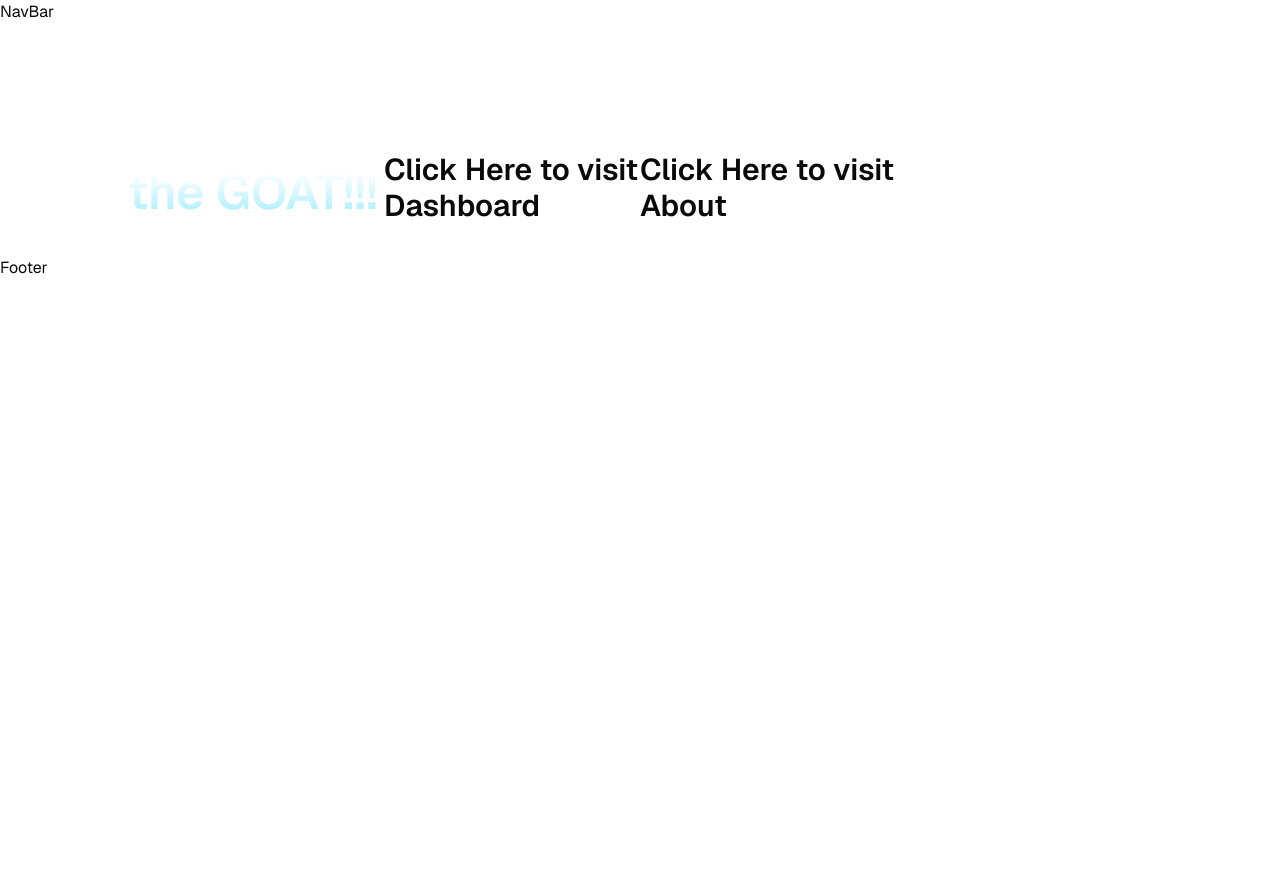
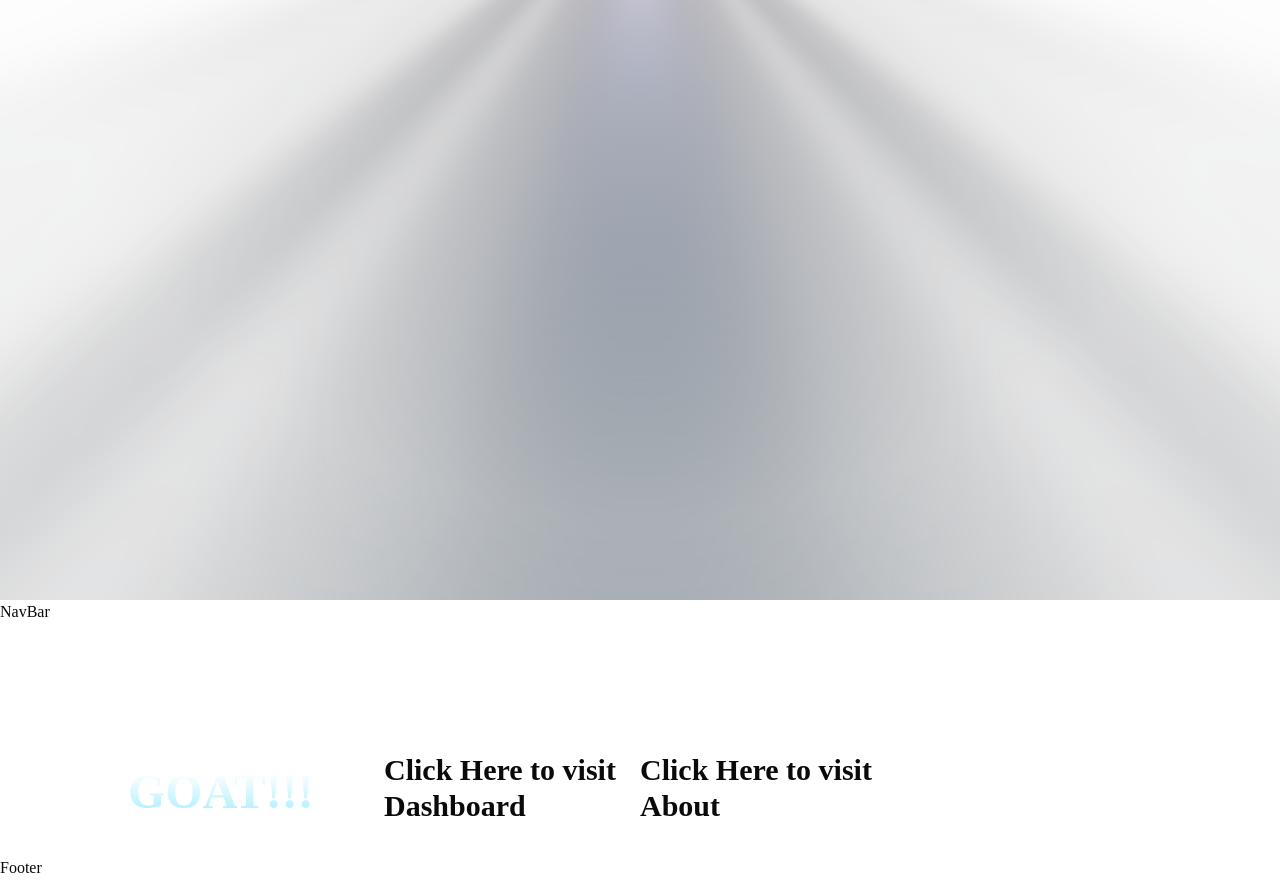
Before and after one commit to KEX-03/NextJS_practice, a Next.js app: page / in a window 1280 px wide. Before the commit the page ends 800 px from the top, so only its background shows below. Built offline with nearby package versions, Linux system fonts and the light colour scheme; a web font is replaced by a local one.

Commit message:
added ReactBits LightRays

```diff
--- a/app/layout.tsx
+++ b/app/layout.tsx
@@ -1,7 +1,7 @@
 import './globals.css';
 import type { Metadata } from 'next';
 import { Schibsted_Grotesk, Martian_Mono, Geist } from 'next/font/google';
-import { cn } from "@/lib/utils";
+import LightRays from "@/components/LightRays";
 
 const geist = Geist({subsets:['latin'],variable:'--font-sans'});
 
@@ -41,8 +41,25 @@ export default function RootLayout({
   children: React.ReactNode;
 }) {
   return (
-    <html lang="en" className={cn("font-sans", geist.variable)}>
+    <html lang="en" >
       <body className={`${schibstedGrotesk.variable} ${martianMono.variable} min-h-screen antialiased`}>
+      <div style={{ width: '100%', height: '600px', position: 'relative' }}>
+        <LightRays
+            raysOrigin="top-center"
+            raysColor="#ffffff"
+            raysSpeed={1}
+            lightSpread={0.5}
+            rayLength={3}
+            followMouse={true}
+            mouseInfluence={0.1}
+            noiseAmount={0}
+            distortion={0}
+            className="custom-rays"
+            pulsating={false}
+            fadeDistance={1}
+            saturation={1}
+        />
+      </div>
         {children}
         Footer
       </body>
```
Also changed, not shown: components/LightRays.css (+8 -8 lines).
